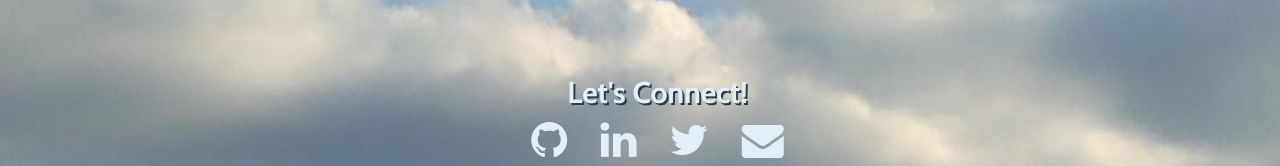
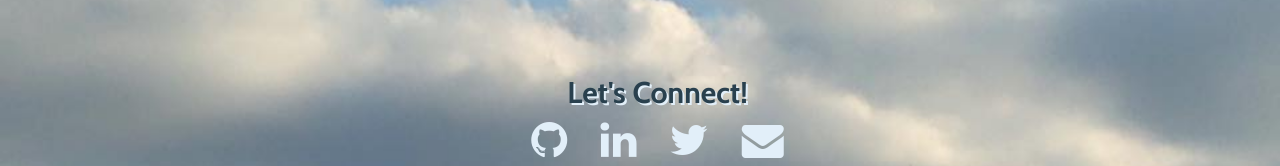
Before and after one commit to cairnstan/cairnstan.github.io, a plain HTML site: page index.html in a window 1280 px wide. Shown: the part 180-346 px from the top of the page. Drawn offline with nearby package versions, Linux system fonts and the light colour scheme; a web font is replaced by a local one.

Commit message:
Changes h2 colors

```diff
--- a/stylesheet.css
+++ b/stylesheet.css
@@ -36,8 +36,8 @@ h1 {
   text-decoration: underline;
 }
 h2 {
-  color: #E2EFF9;
-  text-shadow: 2px 2px #29404E;
+  color: #29404E;
+  text-shadow: 2px 2px #E2EFF9;
   font-weight: bold;
 }
 h3 {
```
